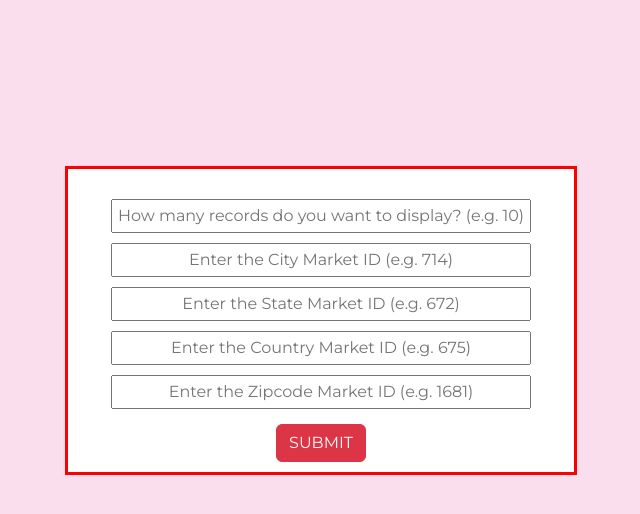
After one commit to shimer6565/Agent-Hunt, a Flask app: page /getN in a window 1280 px wide. The commit adds this page. Shown: the top 514 px of the page, without its empty margins (319-959 px from the left). Run offline with Flask 2, Linux system fonts and the light colour scheme; some libraries are stand-ins or nearby versions.

Commit message:
added html pages for UI

```diff
--- a/application/routes.py
+++ b/application/routes.py
@@ -2,11 +2,13 @@ import psycopg2
 import pandas as pd
 from application import app
 from flask import Flask, render_template, request, redirect, url_for
+from urllib.parse import urlparse
 
-hostname = 'localhost'
-database = 'agent_hunt'
-username = 'postgres'
-pwd = '56565'
+
+hostname = ' dpg-cfjvb6ta49903flrl17g-a.singapore-postgres.render.com'
+database = 'zh_agenthunt'
+username = 'zh_agenthunt_user'
+pwd = 'nPP2m1ElEbJSsZTTsgYdgKI4RaJiOMMA'
 port_id = 5432
 
 @app.route('/',methods=['POST','GET'])
@@ -14,28 +16,47 @@ port_id = 5432
 def home():
     return render_template('home.html')
 
+@app.route('/getN',methods=['POST','GET'])
+
+def getValForN():
+        return render_template('getN.html')
+
 @app.route('/topn',methods=['POST','GET'])
 
-def displayTopN(n = 10):
+def displayTopN():
     conn = None
     cur = None
 
+    n = request.form['n']
+    city_mid = request.form['city_mid']
+    state_mid = request.form['state_mid']
+    country_mid = request.form['country_mid']
+    zipcode_mid = request.form['zipcode_mid']
+
     try:
 
+        result = urlparse("postgres://zh_agenthunt_user:nPP2m1ElEbJSsZTTsgYdgKI4RaJiOMMA@dpg-cfjvb6ta49903flrl17g-a.singapore-postgres.render.com/zh_agenthunt")
+        username = result.username
+        password = result.password
+        database = result.path[1:]
+        hostname = result.hostname
+        port = result.port
         conn = psycopg2.connect(
+            database = database,
+            user = username,
+            password = password,
             host = hostname,
-            dbname = database,
-            user = username,
-            password = pwd,
-            port = port_id
+            port = port
         )
 
+        print(state_mid, country_mid, city_mid, zipcode_mid)
         cur = conn.cursor()
-        cur.execute('SELECT a.id, a.first_name, count(*) FROM agent_listing al INNER JOIN home_info h ON al.home_id = h.id INNER JOIN agent_info a ON al.agent_id = a.id GROUP BY a.id ORDER BY COUNT(*) DESC FETCH FIRST %s ROWS ONLY',(n,))
+        cur.execute('SELECT a.id, a.first_name, count(*) FROM agent_listing al INNER JOIN home_info h ON al.home_id = h.id INNER JOIN agent_info a ON al.agent_id = a.id WHERE h.state_market_id = %s and h.county_market_id = %s and h.city_market_id = %s and h.zipcode_market_id = %s GROUP BY a.id ORDER BY COUNT(*) DESC FETCH FIRST %s ROWS ONLY',(state_mid, country_mid, city_mid, zipcode_mid, n,))
         topNagents = cur.fetchall()
+        print(topNagents)
 
 
-        cur.execute('SELECT b.id,b.name, count(*) FROM agent_listing al INNER JOIN home_info h ON al.home_id = h.id INNER JOIN agent_info a ON al.agent_id = a.id INNER JOIN brokerage b ON b.id = a.brokerage_id GROUP BY b.id ORDER BY COUNT(*) DESC FETCH FIRST %s ROWS ONLY',(n,))
+        cur.execute('SELECT b.id, b.name, count(*) FROM agent_listing al INNER JOIN home_info h ON al.home_id = h.id INNER JOIN agent_info a ON al.agent_id = a.id INNER JOIN brokerage b ON b.id = a.brokerage_id WHERE h.state_market_id = %s and h.county_market_id = %s and h.city_market_id = %s and h.zipcode_market_id = %s GROUP BY b.id ORDER BY COUNT(*) DESC FETCH FIRST %s ROWS ONLY',(state_mid, country_mid, city_mid, zipcode_mid, n,))
         topNbrokerages = cur.fetchall()
 
 
@@ -65,3 +86,19 @@ def displayERD():
 
 def displayRelation():
     return render_template('relations.html')
+
+@app.route('/temp',methods=['POST','GET'])
+
+def display():
+    return render_template('getMarketId.html')
+
+@app.route('/relationByMarketID',methods=['POST'])
+
+def displayRelationById():
+    city_mid = request.form['city_mid']
+    state_mid = request.form['state_mid']
+    country_mid = request.form['country_mid']
+    zipcode_mid = request.form['zipcode_mid']
+
+    print(city_mid)
+    return render_template('relationByMarket.html')
--- /dev/null
+++ b/application/templates/getN.html
@@ -0,0 +1,21 @@
+{% extends "base.html" %}
+
+{% block content %}
+
+<div style="border-style: solid;border-width: 3px;border-color: red;margin: auto;width: 40%;margin-top:13%; text-align:center;background-color:white;">
+<form action="/topn" method="post">
+    <input style="width:420px;text-align:center;padding:3px;margin:5px;margin-top:30px;" name="n" placeholder="How many records do you want to display? (e.g. 10)">
+    <br>
+    <input style="width:420px;text-align:center;padding:3px;margin:5px;" name="city_mid" placeholder="Enter the City Market ID (e.g. 714)">
+    <br>
+    <input style="width:420px;text-align:center;padding:3px;margin:5px;" name="state_mid" placeholder="Enter the State Market ID (e.g. 672)">
+    <br>
+    <input style="width:420px;text-align:center;padding:3px;margin:5px;" name="country_mid" placeholder="Enter the Country Market ID (e.g. 675)">
+    <br>
+    <input style="width:420px;text-align:center;padding:3px;margin:5px;" name="zipcode_mid" placeholder="Enter the Zipcode Market ID (e.g. 1681)">
+    <br>
+    <button type="submit" style="margin:10px;" class="btn btn-danger" >SUBMIT</button>
+</form>
+</div>
+
+{% endblock %}
--- a/application/templates/home.html
+++ b/application/templates/home.html
@@ -8,9 +8,9 @@
     <br>
     <a href=agentsRelation ><button style="margin:3px;" class="btn btn-danger">AGENTS RELATION</button></a>
     <br>
-    <a href=topn ><button style="margin:3px;" class="btn btn-danger">DISPLAY TOP N AGENTS & BROKERAGES</button></a>
+    <a href=getN ><button style="margin:3px;" class="btn btn-danger">DISPLAY TOP N AGENTS & BROKERAGES</button></a>
     <br>
-    <a href=topn ><button style="margin:3px;" class="btn btn-danger">AGENTS RELATION WITH MARKET ID</button></a>
+    <a href=temp ><button style="margin:3px;" class="btn btn-danger">AGENTS RELATION WITH MARKET ID</button></a>
     <br>
     <a href=insights ><button style="margin:3px;" class="btn btn-danger">INSIGHTS</button></a>
 </div>
```
Also changed, not shown: application/templates/getMarketId.html (added, +19 -0 lines), application/templates/topAgentsAndBrokerages.html (+8 -8 lines).
